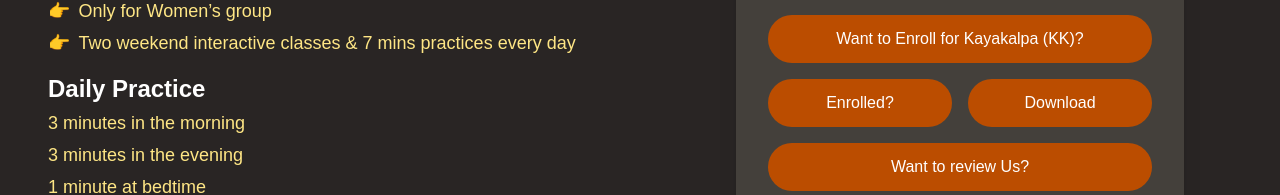
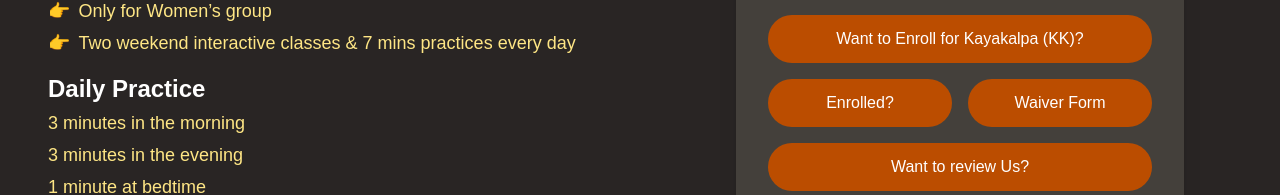
Before and after one commit to Itz-Viggy/Yoga-Registration, a Next.js app: page /kkhome in a window 1280 px wide. Shown: the part 335-530 px from the top of the page. Built offline with nearby package versions, Linux system fonts and the light colour scheme.

Commit message:
Waiver Form Fix

```diff
--- a/src/app/kkhome/page.tsx
+++ b/src/app/kkhome/page.tsx
@@ -145,7 +145,7 @@ export default function HomePage() {
                   onClick={() => router.push("/Waiver.pdf")}
                   className="flex-1 py-3 px-4 bg-amber-700 text-white rounded-full hover:bg-amber-600 transition-colors text-sm md:text-base"
                 >
-                  Download
+                  Waiver Form
                 </button>
               </div>
 
```
